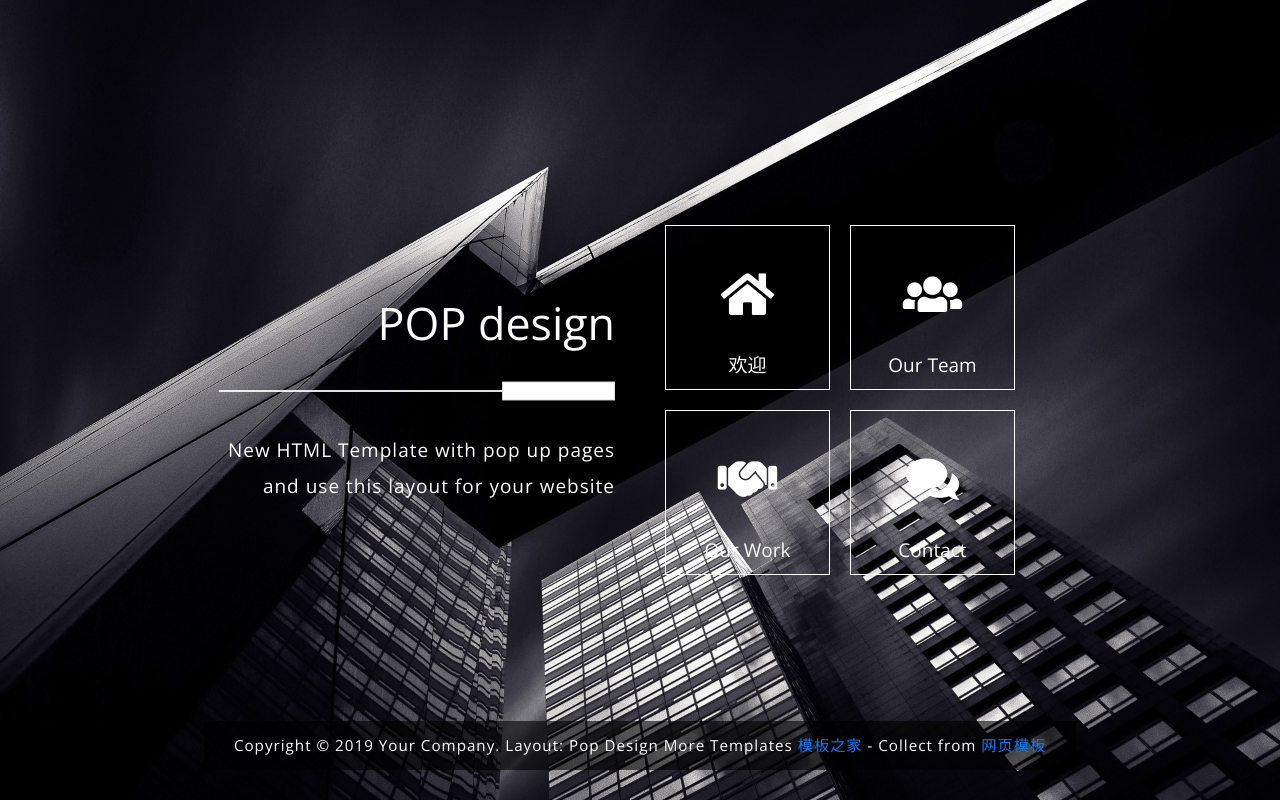
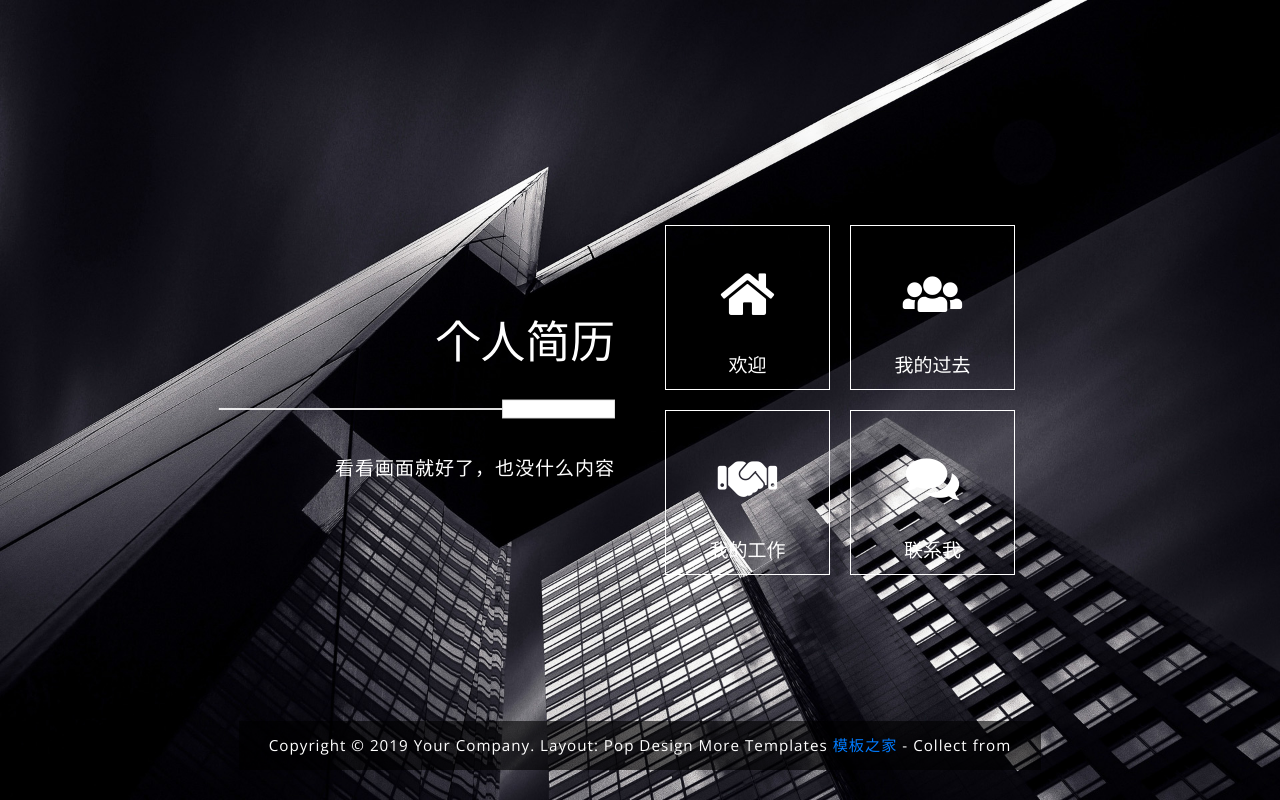
Before and after one commit to minyanyu/minyanyu.github.io, a plain HTML site: page index.html in a window 1280 px wide. Drawn offline with nearby package versions, Linux system fonts and the light colour scheme.

```diff
--- a/index.html
+++ b/index.html
@@ -37,9 +37,9 @@
                 <div class="row">
                     <div class="col-sm-12 col-md-6 col-lg-6 col-md-col-xl-6 mb-md-0 mb-sm-4 mb-4 tm-site-header-col">
                         <div class="tm-site-header">
-                            <h1 class="mb-4">POP design</h1>
+                            <h1 class="mb-4">个人简历</h1>
                             <img src="img/underline.png" class="img-fluid mb-4">
-                            <p>New HTML Template with pop up pages and use this layout for your website</p>
+                            <p>看看画面就好了，也没什么内容</p>
                         </div>
                     </div>
 
@@ -80,7 +80,7 @@
                                     <div class="product">
                                         <div class="tm-nav-link">
                                             <i class="fas fa-users fa-3x tm-nav-icon"></i>
-                                            <span class="tm-nav-text">Our Team</span>
+                                            <span class="tm-nav-text">我的过去</span>
                                             <div class="product__bg"></div>
                                         </div>
                                         <div class="product__description">
@@ -106,13 +106,15 @@
                                         </div>
                                     </div>
                                 </div>
-                                <div class="tlinks">Collect from <a href="http://www.cssmoban.com/">网页模板</a></div>
+                                <div class="tlinks">Collect from
+                                    <a href="http://www.cssmoban.com/"></a>
+                                </div>
 
                                 <div class="grid__item">
                                     <div class="product">
                                         <div class="tm-nav-link">
                                             <i class="fas fa-handshake fa-3x tm-nav-icon"></i>
-                                            <span class="tm-nav-text">Our Work</span>
+                                            <span class="tm-nav-text">我的工作</span>
                                             <div class="product__bg"></div>
                                         </div>
                                         <div class="product__description">
@@ -125,7 +127,8 @@
                                                 <div class="row mb-3">
                                                     <div class="col-12">
                                                         <p>Aliquam interdum, nisl sed faucibus tempor, massa velit laoreet ipsum, et faucibus sapien magna at enim. Suspendisse a dictum tortor, vel rhoncus libero. Integer at lacus velit. Nullam dapibus venenatis
-                                                            placerat.</p>
+                                                            placerat.
+                                                        </p>
                                                     </div>
                                                 </div>
                                                 <div class="row">
@@ -151,7 +154,7 @@
                                     <div class="product">
                                         <div class="tm-nav-link">
                                             <i class="fas fa-comments fa-3x tm-nav-icon"></i>
-                                            <span class="tm-nav-text">Contact</span>
+                                            <span class="tm-nav-text">联系我</span>
                                             <div class="product__bg"></div>
                                         </div>
                                         <div class="product__description">
@@ -195,7 +198,9 @@
                 </div>
             </div>
             <footer>
-                <p class="small tm-copyright-text">Copyright &copy; <span class="tm-current-year">2018</span> Your Company. Layout: <a rel="nofollow" href="#/view/2097-pop" class="tm-text-highlight">Pop Design</a> More Templates <a href="http://www.cssmoban.com/" target="_blank" title="模板之家">模板之家</a>                    - Collect from <a href="http://www.cssmoban.com/" title="网页模板" target="_blank">网页模板</a></p>
+                <p class="small tm-copyright-text">Copyright &copy; <span class="tm-current-year">2018</span> Your Company. Layout: <a rel="nofollow" href="#/view/2097-pop" class="tm-text-highlight">Pop Design</a> More Templates <a href="http://www.cssmoban.com/" target="_blank" title="模板之家">模板之家</a>                    - Collect from
+                    <a href="http://www.cssmoban.com/" title="网页模板" target="_blank"></a>
+                </p>
             </footer>
         </div>
         <!-- .tm-main-content -->
```
